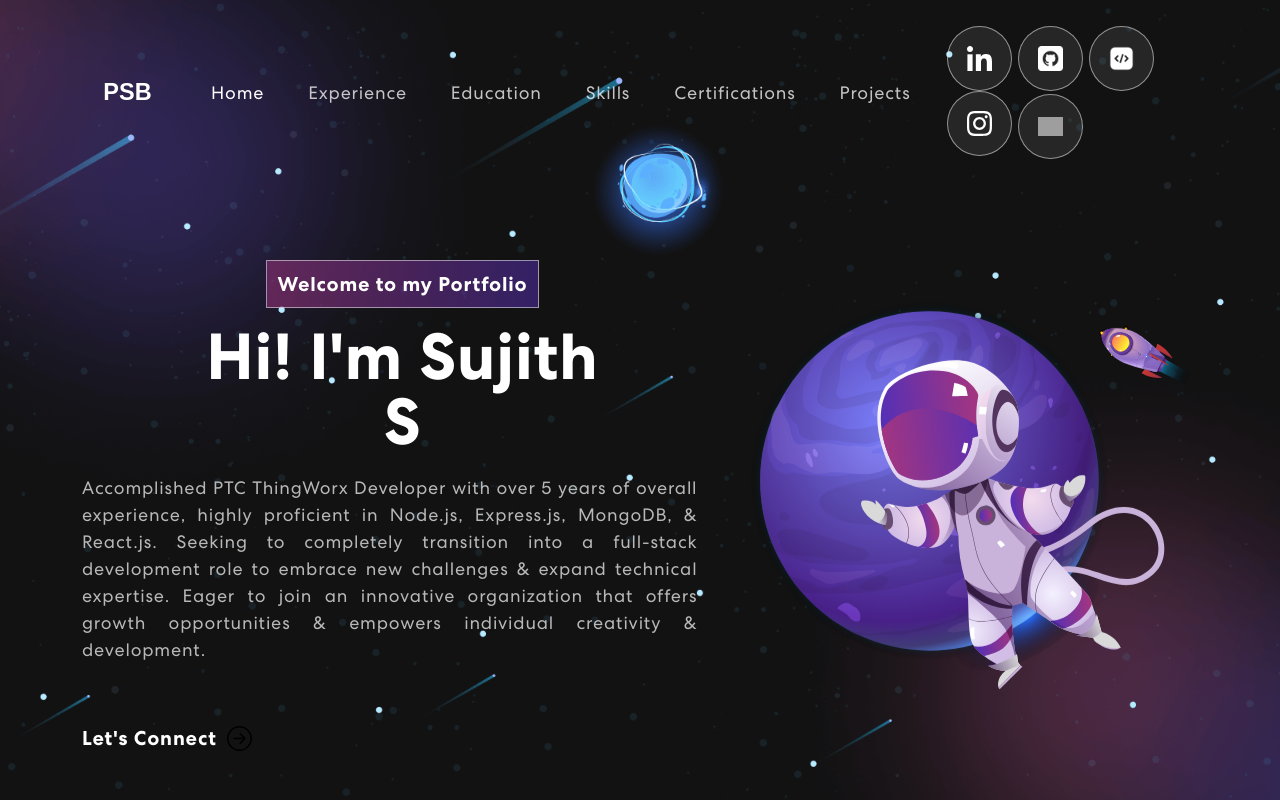
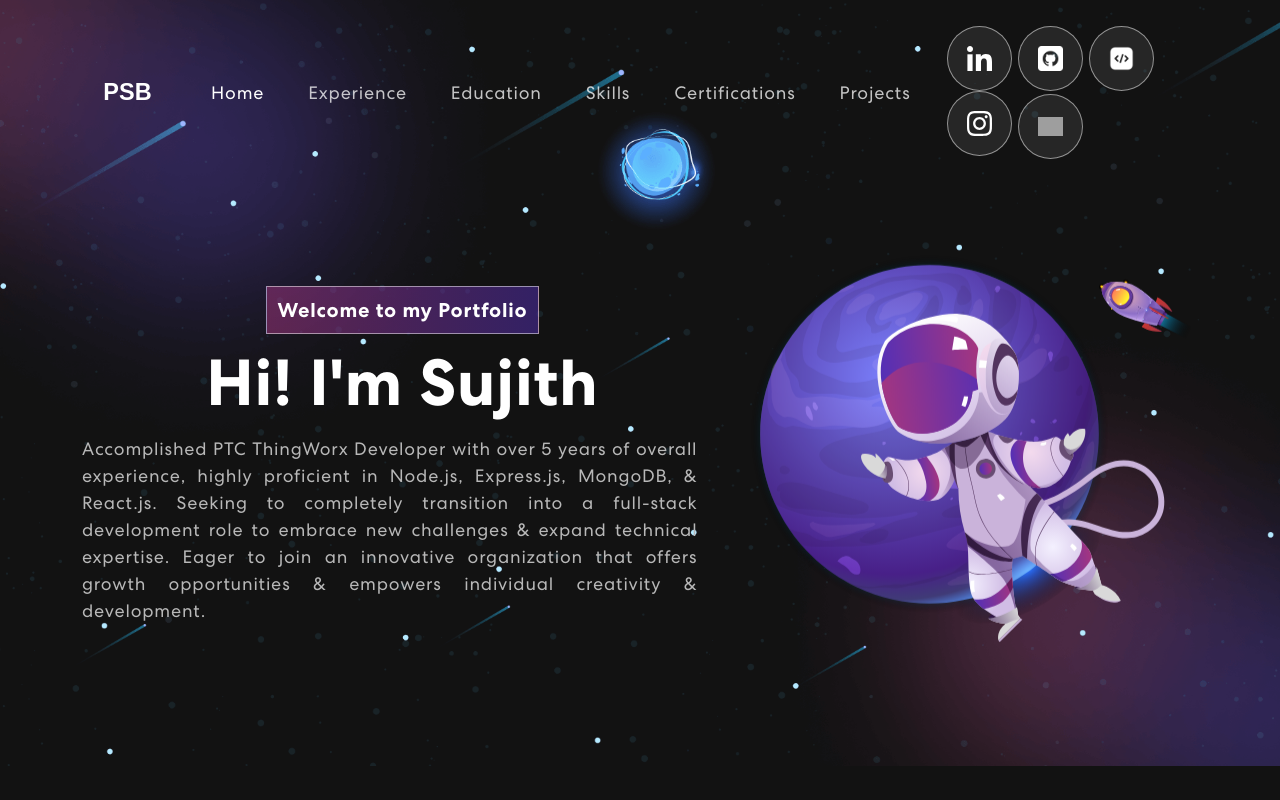
Before and after one commit to mRbinG11/personal-portfolio, a React (Create React App) app: page / in a window 1280 px wide. Shown: the top 800 px of the page. Built offline with nearby package versions, Linux system fonts and the light colour scheme; grey boxes are pictures that could not be loaded.

Commit message:
Comment out the 'Let's Connect' button in Banner component for future reference

```diff
--- a/src/components/Banner.js
+++ b/src/components/Banner.js
@@ -83,9 +83,9 @@ export const Banner = () => {
                     innovative organization that offers growth opportunities &
                     empowers individual creativity & development.
                   </p>
-                  <button onClick={() => scrollToSection("connect")}>
+                  {/* <button onClick={() => scrollToSection("connect")}>
                     Let's Connect <ArrowRightCircle size={25} />
-                  </button>
+                  </button> */}
                 </div>
               )}
             </TrackVisibility>
```
